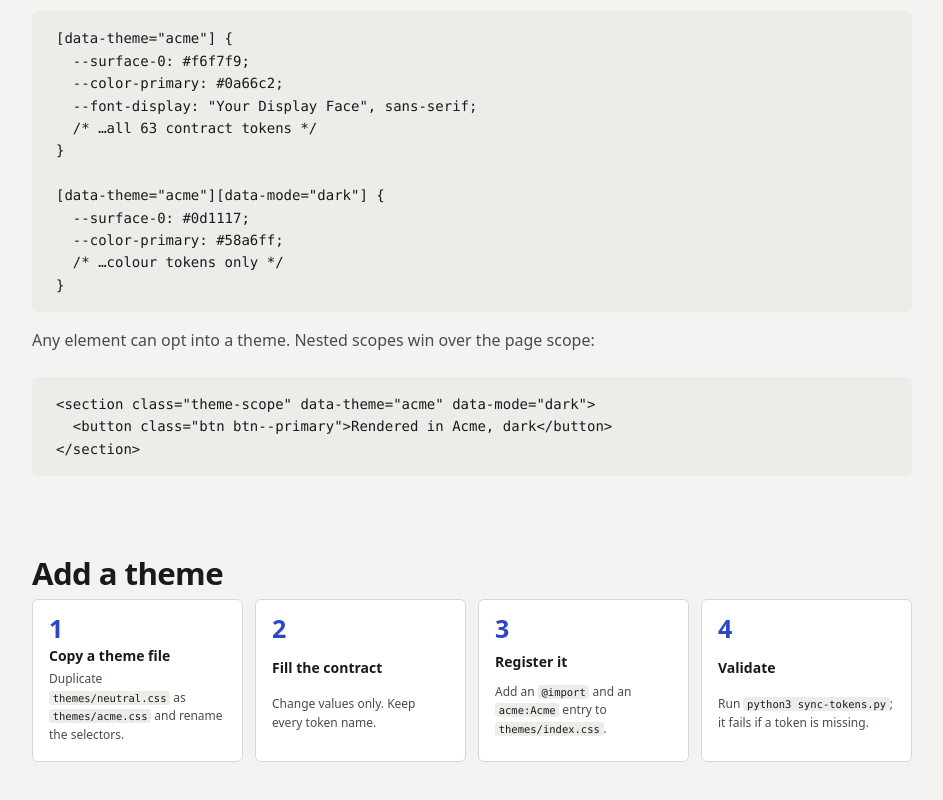
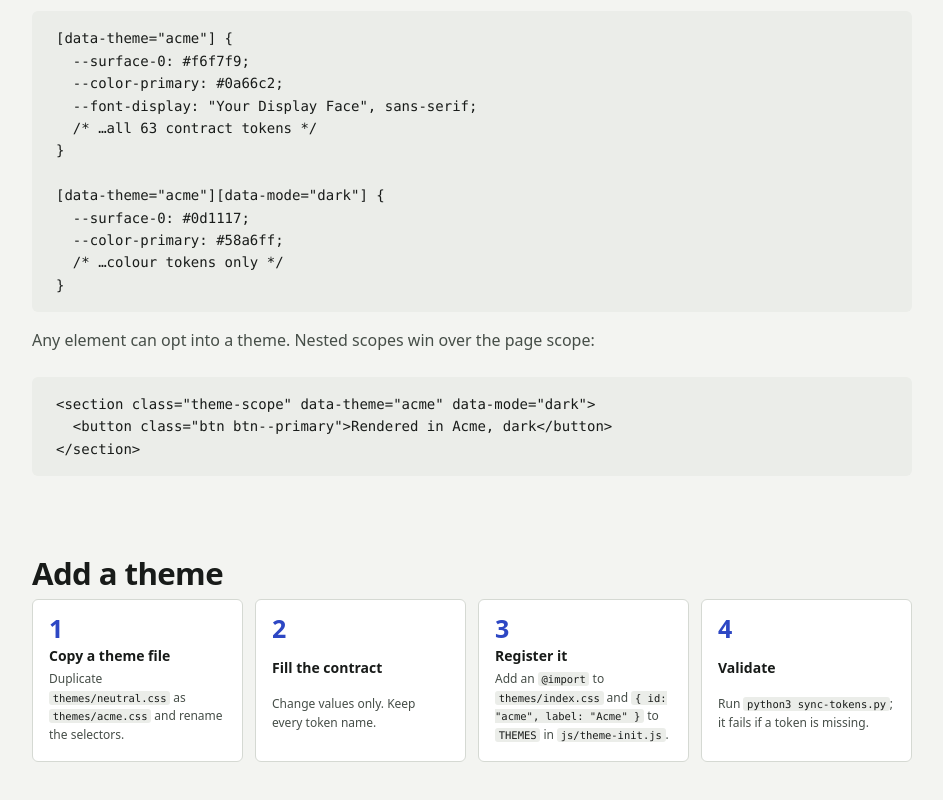
Before and after one commit to himanshumehta/multi-brand-design-system, a plain HTML site: page theming.html in a window 1280 px wide. Shown: the part 1442-2242 px from the top of the page, without its empty margins (304-1247 px from the left). Drawn offline with Linux system fonts and the light colour scheme.

Commit message:
docs: rewrite readme and add security policy
The README now leads with the token contract and how it is enforced:
architecture and verification diagrams, a component table, seven
design decisions with the trade-off each one accepted, failure modes,
a measured contrast table with the Bikencars caveat (3.52:1 on primary,
3.96:1 for dark text-3), how the themes relate to the data-to-video
theme.json (same brand values, mapped by hand today), and test counts
measured on this revision. Quickstart and the add-a-theme steps follow
the new registry in js/theme-init.js; the Theming page's steps are
updated to match.

SECURITY.md covers reporting, scope, the threat model per input, what
the linter and browser gate enforce, and the known gaps a static host
imposes (no response headers, no SRI for Google Fonts).

```diff
--- a/theming.html
+++ b/theming.html
@@ -70,7 +70,7 @@
   <ol class="flow">
     <li><b>Copy a theme file</b><span>Duplicate <code>themes/neutral.css</code> as <code>themes/acme.css</code> and rename the selectors.</span></li>
     <li><b>Fill the contract</b><span>Change values only. Keep every token name.</span></li>
-    <li><b>Register it</b><span>Add an <code>@import</code> and an <code>acme:Acme</code> entry to <code>themes/index.css</code>.</span></li>
+    <li><b>Register it</b><span>Add an <code>@import</code> to <code>themes/index.css</code> and <code>{ id: "acme", label: "Acme" }</code> to <code>THEMES</code> in <code>js/theme-init.js</code>.</span></li>
     <li><b>Validate</b><span>Run <code>python3 sync-tokens.py</code>; it fails if a token is missing.</span></li>
   </ol>
 </section>
```
Also changed, not shown: 2 other files.
